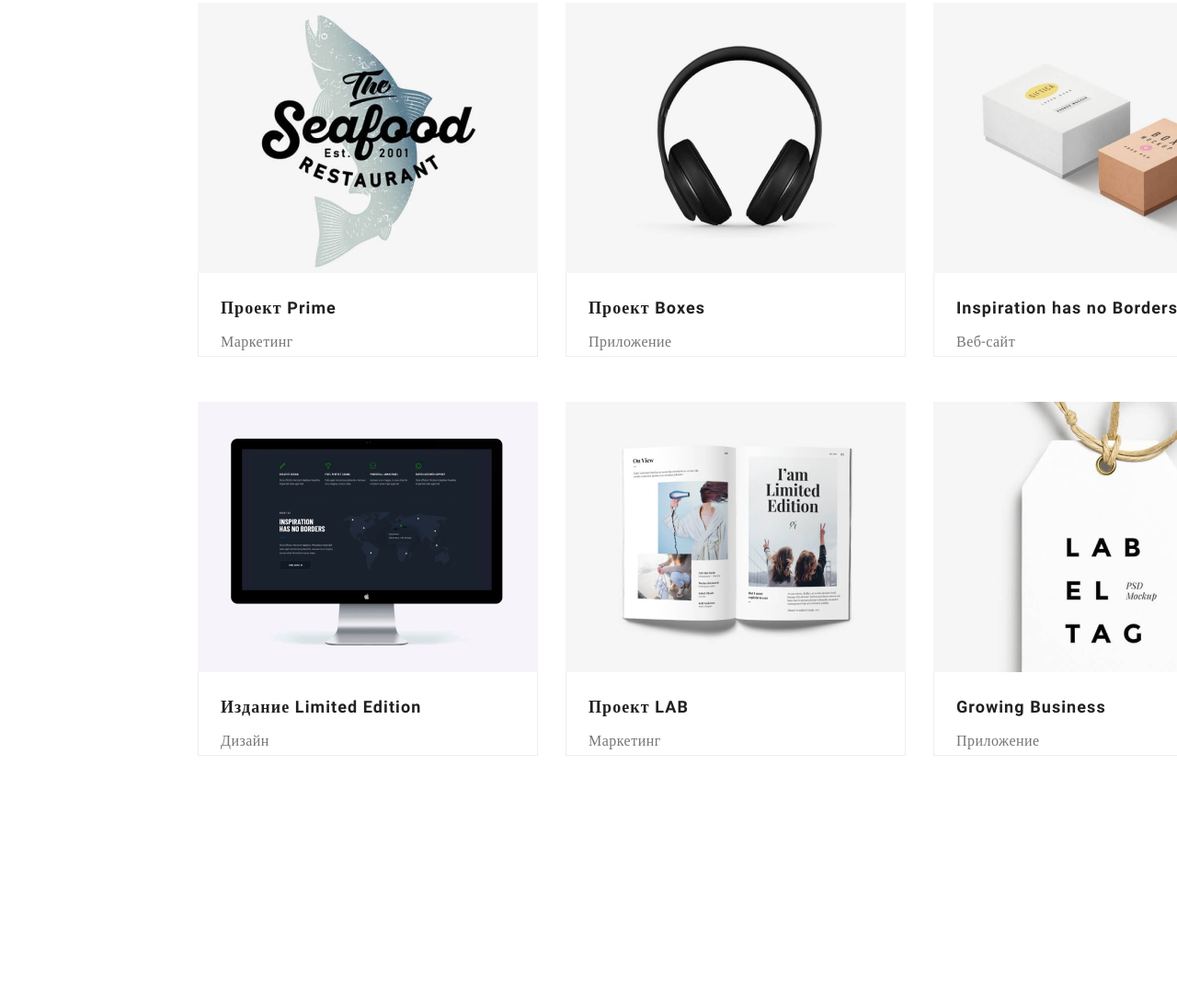
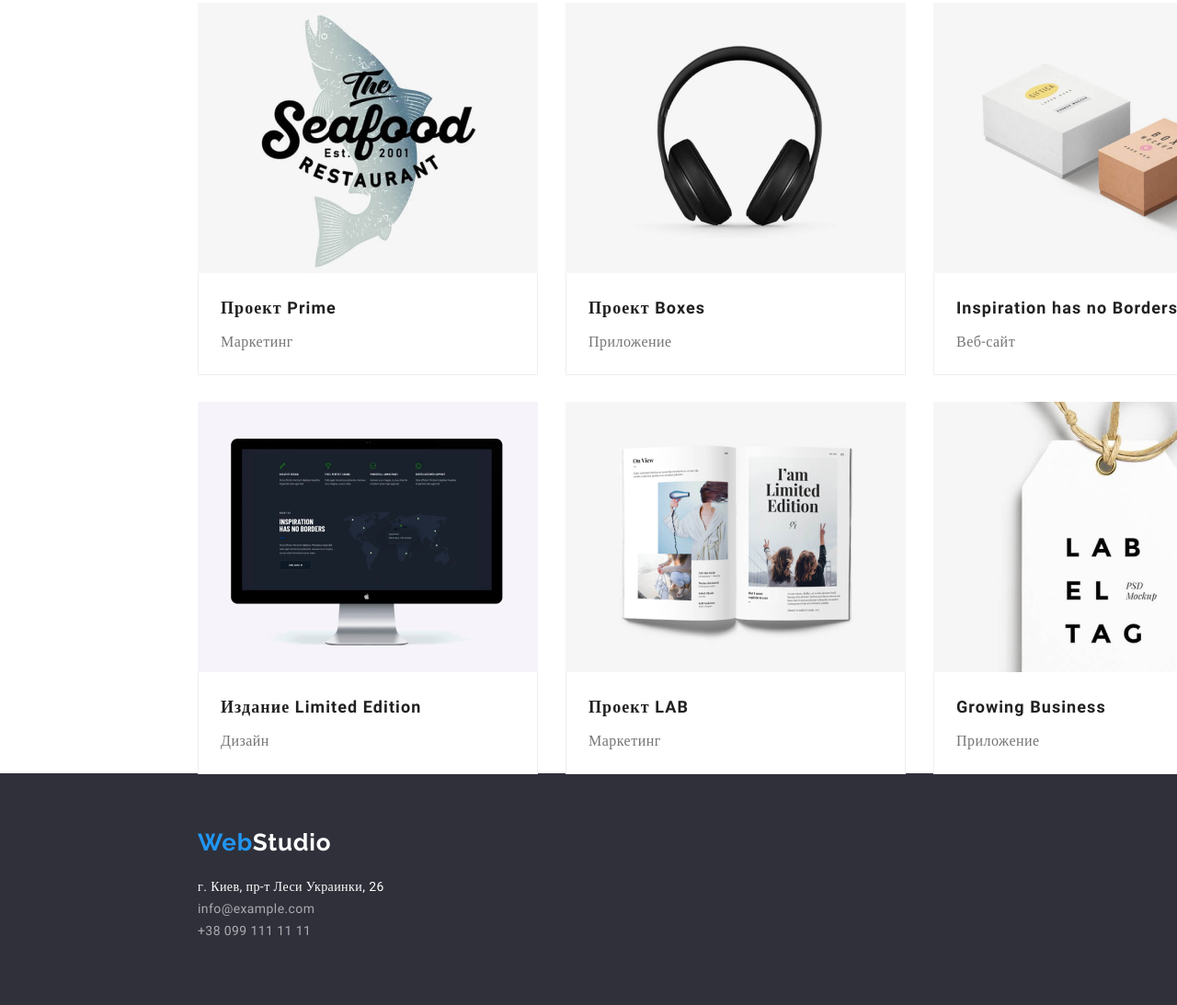
Before and after one commit to Grozmaster/webstudio_lending, a plain HTML site: page portfolio.html in a window 1280 px wide. Shown: the part 693-1786 px from the top of the page at 92% size. Before the commit the page ends 1534 px from the top, so only its background shows below. Drawn offline with Linux system fonts and the light colour scheme.

Commit message:
card list margin fix

```diff
--- a/css/style.css
+++ b/css/style.css
@@ -510,11 +510,13 @@ h2.our_team_h2 {
     background: #FFFFFF;
     border: 1px solid #EEEEEE;
     border-top: 0px;
+
+    padding: 20px 24px;
+
 }
 
 .cards_list h2 {
-    padding-left: 24px;
-    padding-top: 20px;
+
     width: 370px;
 
     font-family: 'Roboto';
@@ -529,7 +531,6 @@ h2.our_team_h2 {
 }
 
 .cards_list p {
-    padding-left: 24px;
     padding-top: 4px;
     width: 370px;
 
--- a/portfolio.html
+++ b/portfolio.html
@@ -127,5 +127,27 @@
 
     </div>
 </body>
+<!-- Footer -->
+<footer class="footer">
+    <div class="footer_logo">
+        <a href="index.html" class="logo" lang="en">Web<span>Studio</span></a>
+    </div>
 
+
+    <address class="address">
+        <ul class="address_list">
+            <li class="address_list-item">
+                <a href="http://goo.gl/maps/TPWPXbkRv5b8VxZ69" class="maps" target="_blank" rel="noopener noreferrer">г.
+                    Киев, пр-т Леси Украинки, 26</a>
+            </li>
+            <li class="address_list-item">
+                <a href="mailto:info@example.com">info@example.com</a>
+            </li>
+            <li class="address_list-item">
+                <a href="tel:+38 099 111 11 11">+38 099 111 11 11</a>
+            </li>
+        </ul>
+    </address>
+
+</footer>
 </html>
```
